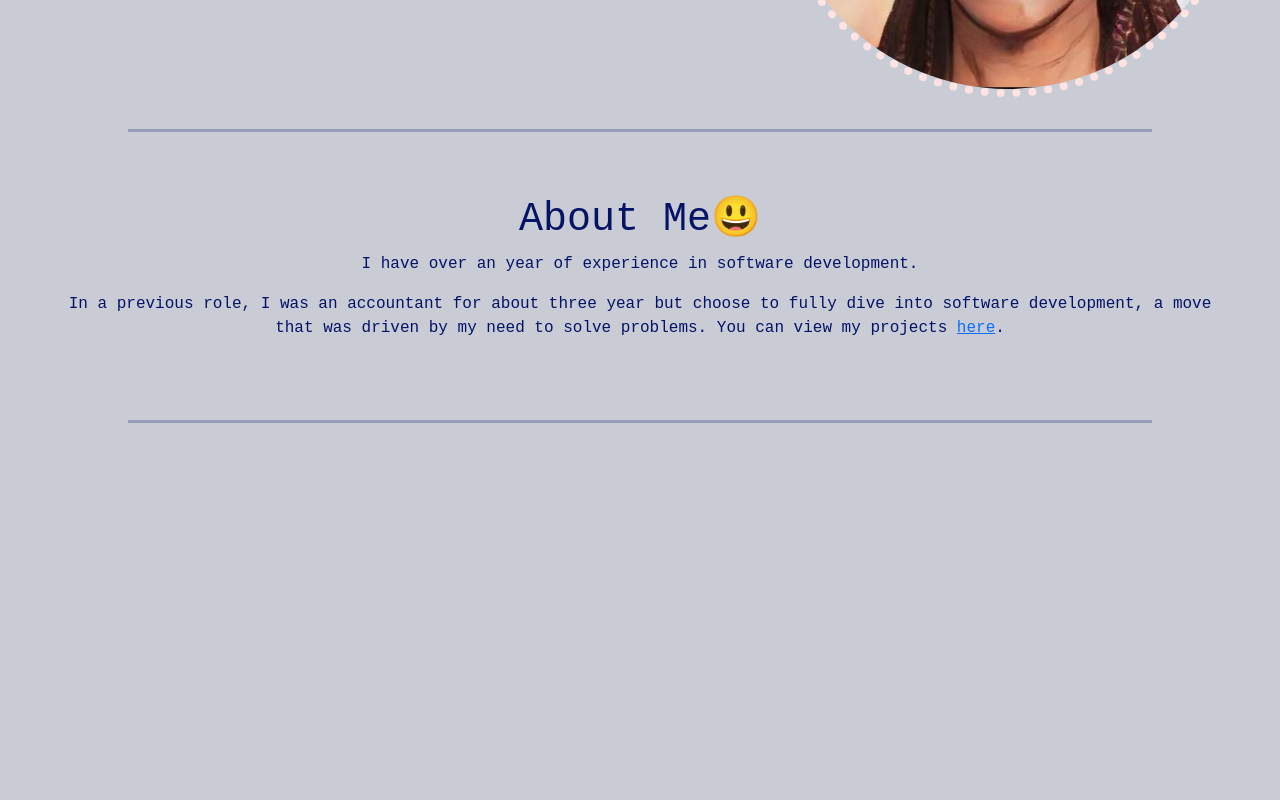
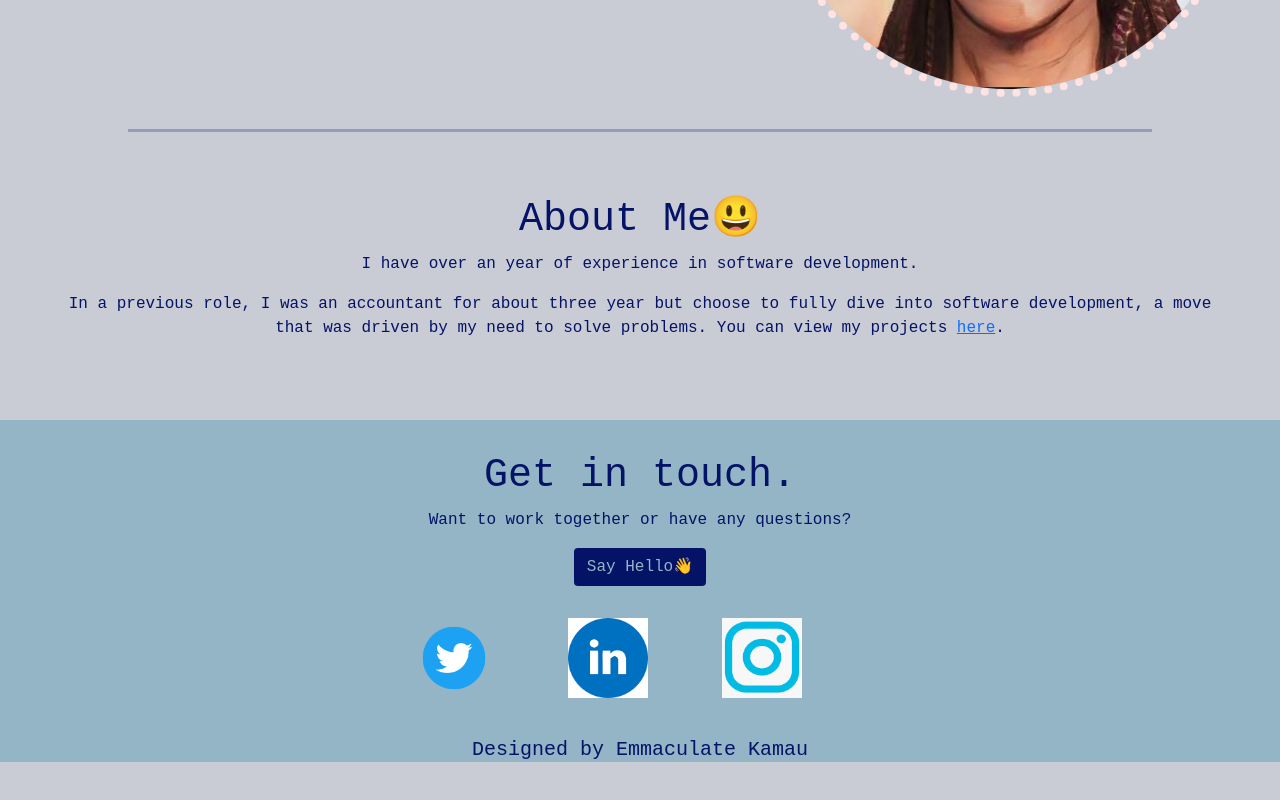
Before and after one commit to emmakamau/Portfolio, a plain HTML site: page index.html in a window 1280 px wide. Shown: the part 489-1289 px from the top of the page. Before the commit the page ends 912 px from the top, so only its background shows below. Drawn offline with nearby package versions, Linux system fonts and the light colour scheme.

Commit message:
Add contact section with styling

```diff
--- a/index.html
+++ b/index.html
@@ -9,6 +9,9 @@
     <link href="https://cdn.jsdelivr.net/npm/bootstrap@5.1.3/dist/css/bootstrap.min.css" rel="stylesheet"
         integrity="sha384-1BmE4kWBq78iYhFldvKuhfTAU6auU8tT94WrHftjDbrCEXSU1oBoqyl2QvZ6jIW3" crossorigin="anonymous">
     <link href="styles.css" rel="stylesheet" />
+
+
+
     <title>Portfolio</title>
 </head>
 
@@ -52,13 +55,28 @@
         <div class="section-two-txt">
             <h1>About Me&#128515;</h1>
             <p>I have over an year of experience in software development.</p>
-            <p>In a previous role, I was an accountant for about three year but choose to
+            <p id="abt-txt">In a previous role, I was an accountant for about three year but choose to
                 fully dive into software development, a move that was driven by my need to
                 solve problems. You can view my projects <a href="#">here</a>.
             </p>
         </div>
     </div>
-    <hr>
+    <div class="section-three">
+        <div class="section-three-txt">
+            <h1 class="footer-heading">Get in touch.</h1>
+            <div class="my-footer">
+                <p class="footer-txt">Want to work together or have any questions?</p>
+                <button type="button" class="btn hello-btn">Say Hello&#128075;</button>
+            </div>
+        </div>
+        <div class="socials">
+            <a href="#"><img src="assets/twitter.png" class="social-icon"></a>
+            <a href="#"><img src="assets/linkedin.png" class="social-icon"></a>
+            <a href="#"><img src="assets/instagram.png" class="social-icon"></a>
+            <br><br>
+            <h5>Designed by Emmaculate Kamau</h5>
+        </div>
+    </div>
 </body>
 
 </html>
--- a/styles.css
+++ b/styles.css
@@ -26,6 +26,11 @@ hr{
     padding: 1em;
 }
 
+.section-three{
+    background-color: #93B5C6;
+    text-align: center;
+}
+
 .section-one-txt{
     text-align: center;
     margin-top: 8rem;
@@ -45,3 +50,29 @@ hr{
     height: 60vh;
     width: 60vh;
 }
+
+.footer-heading{
+    padding-top: 2rem;
+}
+
+.my-footer{
+    border-width: 2rem;
+    color: #051367;
+}
+
+.hello-btn{
+    background-color: #051367;
+    color: #93B5C6;
+    margin-bottom: 2rem;
+}
+
+.social-icon{
+    height: 5em;
+    width: 5em;
+    margin-right: 4em;
+    margin-bottom: 1em;
+}
+
+.socials{
+    margin-bottom: 4em;
+}
```
Also changed, not shown: assets/instagram.png (added), assets/linkedin.png (added), assets/twitter.png (added).
